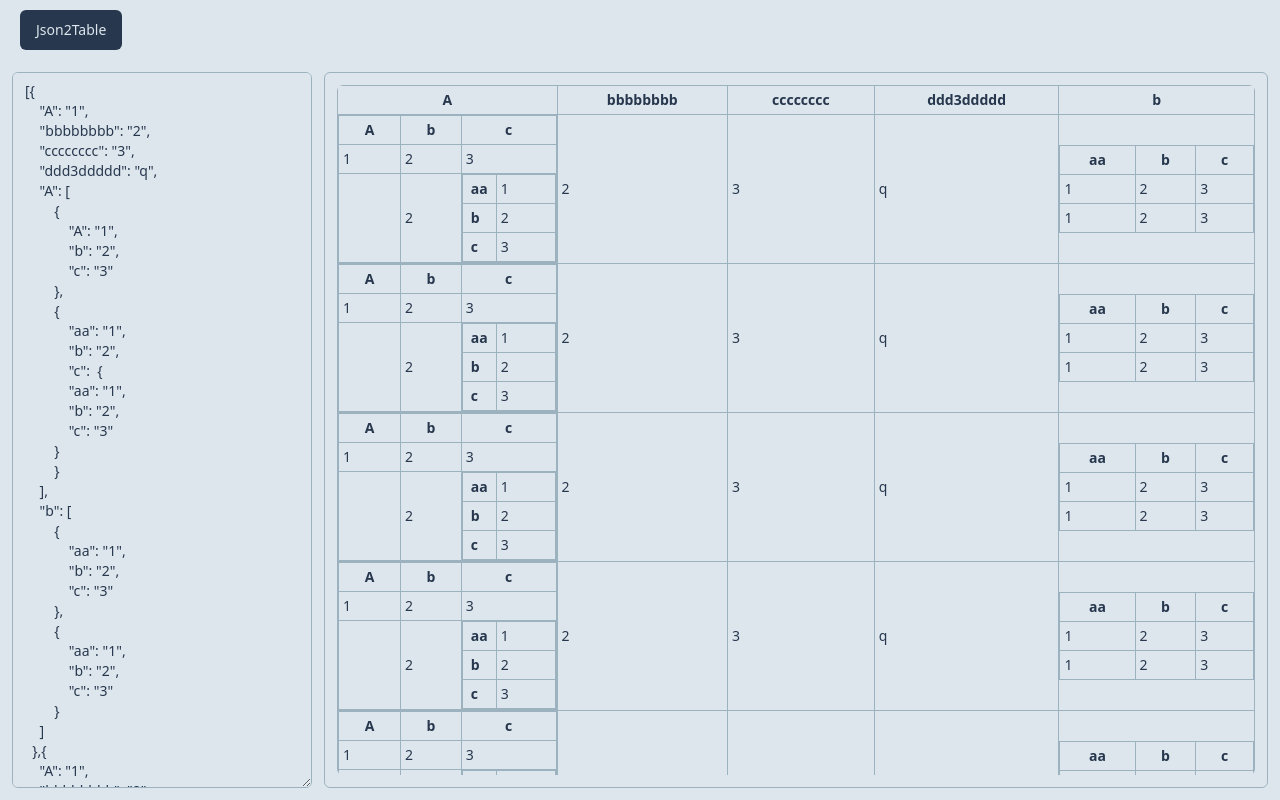
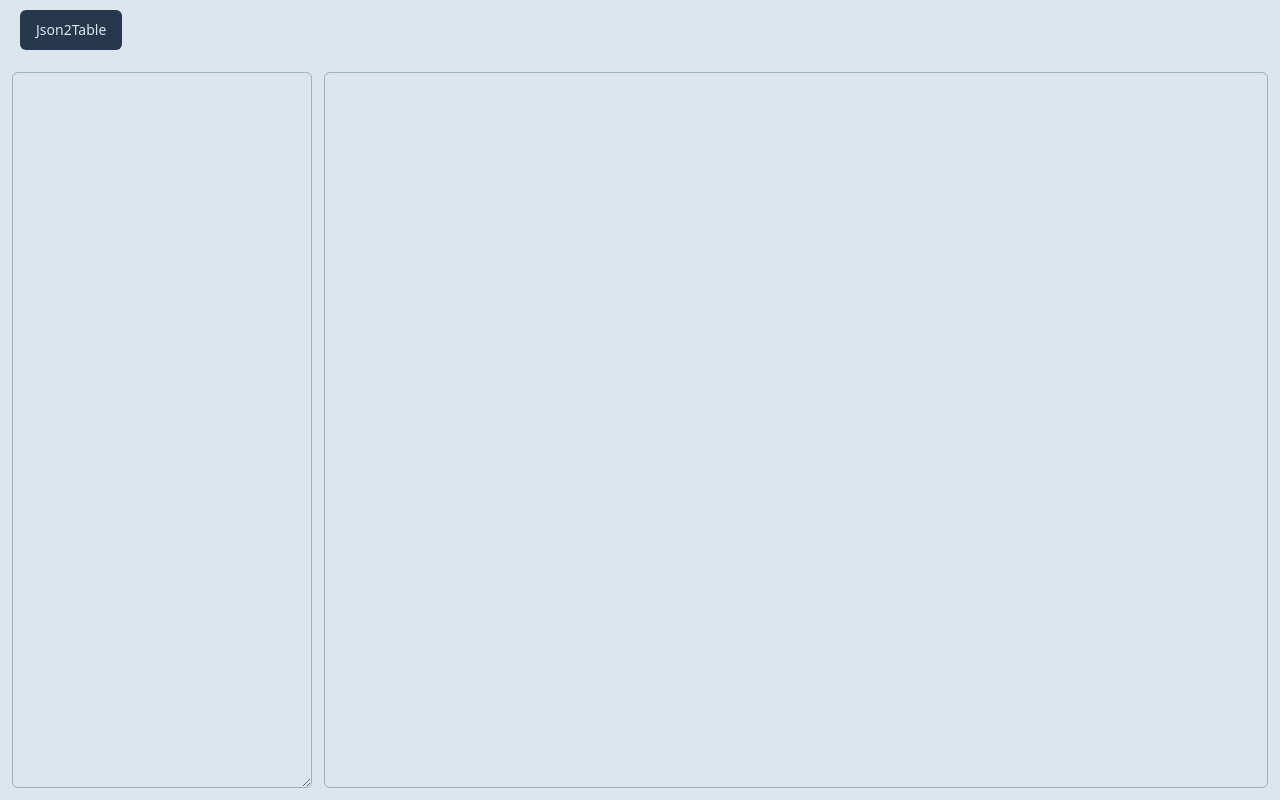
Before and after one commit to l1ancg/online-tools, a Next.js app: page /json2table in a window 1280 px wide. Built offline with nearby package versions, Linux system fonts and the light colour scheme.

Commit message:
Update json2table.tsx

```diff
--- a/pages/json2table.tsx
+++ b/pages/json2table.tsx
@@ -10,337 +10,7 @@ import {
 import { ScrollArea } from "@/components/ui/scroll-area";
 
 export default function Home() {
-  const [inputVal, setInputVal] = React.useState(`[{
-    "A": "1",
-    "bbbbbbbb": "2",
-    "cccccccc": "3",
-    "ddd3ddddd": "q",
-    "A": [
-        {
-            "A": "1",
-            "b": "2",
-            "c": "3"
-        },
-        {
-            "aa": "1",
-            "b": "2",
-            "c":  {
-            "aa": "1",
-            "b": "2",
-            "c": "3"
-        }
-        }
-    ],
-    "b": [
-        {
-            "aa": "1",
-            "b": "2",
-            "c": "3"
-        },
-        {
-            "aa": "1",
-            "b": "2",
-            "c": "3"
-        }
-    ]
-  },{
-    "A": "1",
-    "bbbbbbbb": "2",
-    "cccccccc": "3",
-    "ddd3ddddd": "q",
-    "A": [
-        {
-            "A": "1",
-            "b": "2",
-            "c": "3"
-        },
-        {
-            "aa": "1",
-            "b": "2",
-            "c":  {
-            "aa": "1",
-            "b": "2",
-            "c": "3"
-        }
-        }
-    ],
-    "b": [
-        {
-            "aa": "1",
-            "b": "2",
-            "c": "3"
-        },
-        {
-            "aa": "1",
-            "b": "2",
-            "c": "3"
-        }
-    ]
-  },{
-    "A": "1",
-    "bbbbbbbb": "2",
-    "cccccccc": "3",
-    "ddd3ddddd": "q",
-    "A": [
-        {
-            "A": "1",
-            "b": "2",
-            "c": "3"
-        },
-        {
-            "aa": "1",
-            "b": "2",
-            "c":  {
-            "aa": "1",
-            "b": "2",
-            "c": "3"
-        }
-        }
-    ],
-    "b": [
-        {
-            "aa": "1",
-            "b": "2",
-            "c": "3"
-        },
-        {
-            "aa": "1",
-            "b": "2",
-            "c": "3"
-        }
-    ]
-  },{
-    "A": "1",
-    "bbbbbbbb": "2",
-    "cccccccc": "3",
-    "ddd3ddddd": "q",
-    "A": [
-        {
-            "A": "1",
-            "b": "2",
-            "c": "3"
-        },
-        {
-            "aa": "1",
-            "b": "2",
-            "c":  {
-            "aa": "1",
-            "b": "2",
-            "c": "3"
-        }
-        }
-    ],
-    "b": [
-        {
-            "aa": "1",
-            "b": "2",
-            "c": "3"
-        },
-        {
-            "aa": "1",
-            "b": "2",
-            "c": "3"
-        }
-    ]
-  },{
-    "A": "1",
-    "bbbbbbbb": "2",
-    "cccccccc": "3",
-    "ddd3ddddd": "q",
-    "A": [
-        {
-            "A": "1",
-            "b": "2",
-            "c": "3"
-        },
-        {
-            "aa": "1",
-            "b": "2",
-            "c":  {
-            "aa": "1",
-            "b": "2",
-            "c": "3"
-        }
-        }
-    ],
-    "b": [
-        {
-            "aa": "1",
-            "b": "2",
-            "c": "3"
-        },
-        {
-            "aa": "1",
-            "b": "2",
-            "c": "3"
-        }
-    ]
-  },{
-    "A": "1",
-    "bbbbbbbb": "2",
-    "cccccccc": "3",
-    "ddd3ddddd": "q",
-    "A": [
-        {
-            "A": "1",
-            "b": "2",
-            "c": "3"
-        },
-        {
-            "aa": "1",
-            "b": "2",
-            "c":  {
-            "aa": "1",
-            "b": "2",
-            "c": "3"
-        }
-        }
-    ],
-    "b": [
-        {
-            "aa": "1",
-            "b": "2",
-            "c": "3"
-        },
-        {
-            "aa": "1",
-            "b": "2",
-            "c": "3"
-        }
-    ]
-  },{
-    "A": "1",
-    "bbbbbbbb": "2",
-    "cccccccc": "3",
-    "ddd3ddddd": "q",
-    "A": [
-        {
-            "A": "1",
-            "b": "2",
-            "c": "3"
-        },
-        {
-            "aa": "1",
-            "b": "2",
-            "c":  {
-            "aa": "1",
-            "b": "2",
-            "c": "3"
-        }
-        }
-    ],
-    "b": [
-        {
-            "aa": "1",
-            "b": "2",
-            "c": "3"
-        },
-        {
-            "aa": "1",
-            "b": "2",
-            "c": "3"
-        }
-    ]
-  },{
-    "A": "1",
-    "bbbbbbbb": "2",
-    "cccccccc": "3",
-    "ddd3ddddd": "q",
-    "A": [
-        {
-            "A": "1",
-            "b": "2",
-            "c": "3"
-        },
-        {
-            "aa": "1",
-            "b": "2",
-            "c":  {
-            "aa": "1",
-            "b": "2",
-            "c": "3"
-        }
-        }
-    ],
-    "b": [
-        {
-            "aa": "1",
-            "b": "2",
-            "c": "3"
-        },
-        {
-            "aa": "1",
-            "b": "2",
-            "c": "3"
-        }
-    ]
-  },{
-    "A": "1",
-    "bbbbbbbb": "2",
-    "cccccccc": "3",
-    "ddd3ddddd": "q",
-    "A": [
-        {
-            "A": "1",
-            "b": "2",
-            "c": "3"
-        },
-        {
-            "aa": "1",
-            "b": "2",
-            "c":  {
-            "aa": "1",
-            "b": "2",
-            "c": "3"
-        }
-        }
-    ],
-    "b": [
-        {
-            "aa": "1",
-            "b": "2",
-            "c": "3"
-        },
-        {
-            "aa": "1",
-            "b": "2",
-            "c": "3"
-        }
-    ]
-  },{
-    "A": "1",
-    "bbbbbbbb": "2",
-    "cccccccc": "3",
-    "ddd3ddddd": "q",
-    "A": [
-        {
-            "A": "1",
-            "b": "2",
-            "c": "3"
-        },
-        {
-            "aa": "1",
-            "b": "2",
-            "c":  {
-            "aa": "1",
-            "b": "2",
-            "c": "3"
-        }
-        }
-    ],
-    "b": [
-        {
-            "aa": "1",
-            "b": "2",
-            "c": "3"
-        },
-        {
-            "aa": "1",
-            "b": "2",
-            "c": "3"
-        }
-    ]
-  }]`);
+  const [inputVal, setInputVal] = React.useState(``);
   const [tableVal, setTableVal] = React.useState<
     Record<string, any> | Array<Record<string, any>> | null
   >();
```
